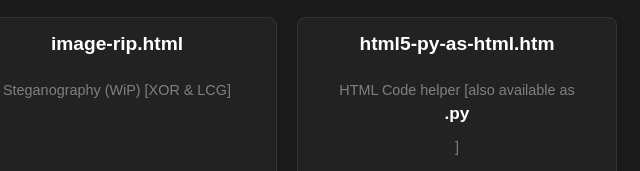
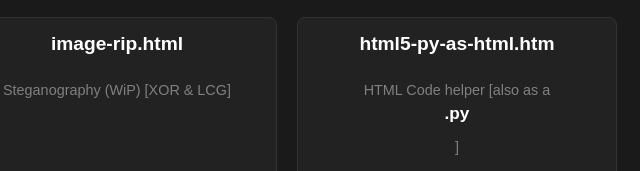
Before and after one commit to LockMan007/PixelSwirl, a plain HTML site: page index.html in a window 1280 px wide. Shown: the part 1160-1331 px from the top of the page, 523-1163 px from the left. Drawn offline with Linux system fonts and the light colour scheme.

Commit message:
Update index.html

```diff
--- a/index.html
+++ b/index.html
@@ -238,7 +238,7 @@
 
   	  <div class="project-item">
 	<a href="https://lockman007.github.io/PixelSwirl/html5-py-as-html.html">html5-py-as-html.htm</a>
-	<p class="description">HTML Code helper [also available as <a href="https://github.com/LockMan007/PixelSwirl/blob/main/Python-apps/html5.py">.py</a>]</p>
+	<p class="description">HTML Code helper [also as a <a href="https://github.com/LockMan007/PixelSwirl/blob/main/Python-apps/html5.py">.py</a>]</p>
 	<a href="https://lockman007.github.io/PixelSwirl/html5-py-as-html.html"><img src="https://lockman007.github.io/PixelSwirl/images/html5-py-as-html.png"></a>
 	    </div>
         </div>
```
